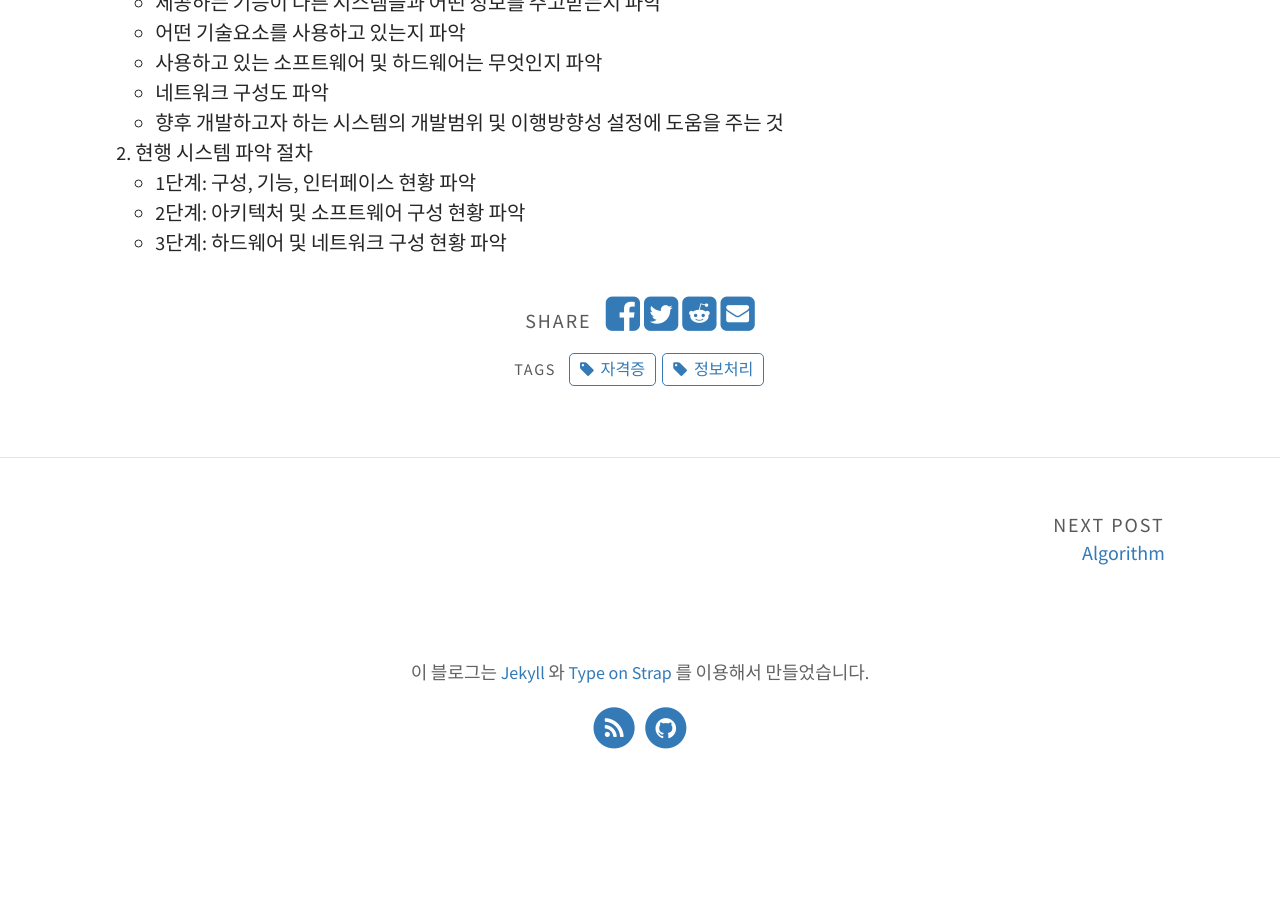
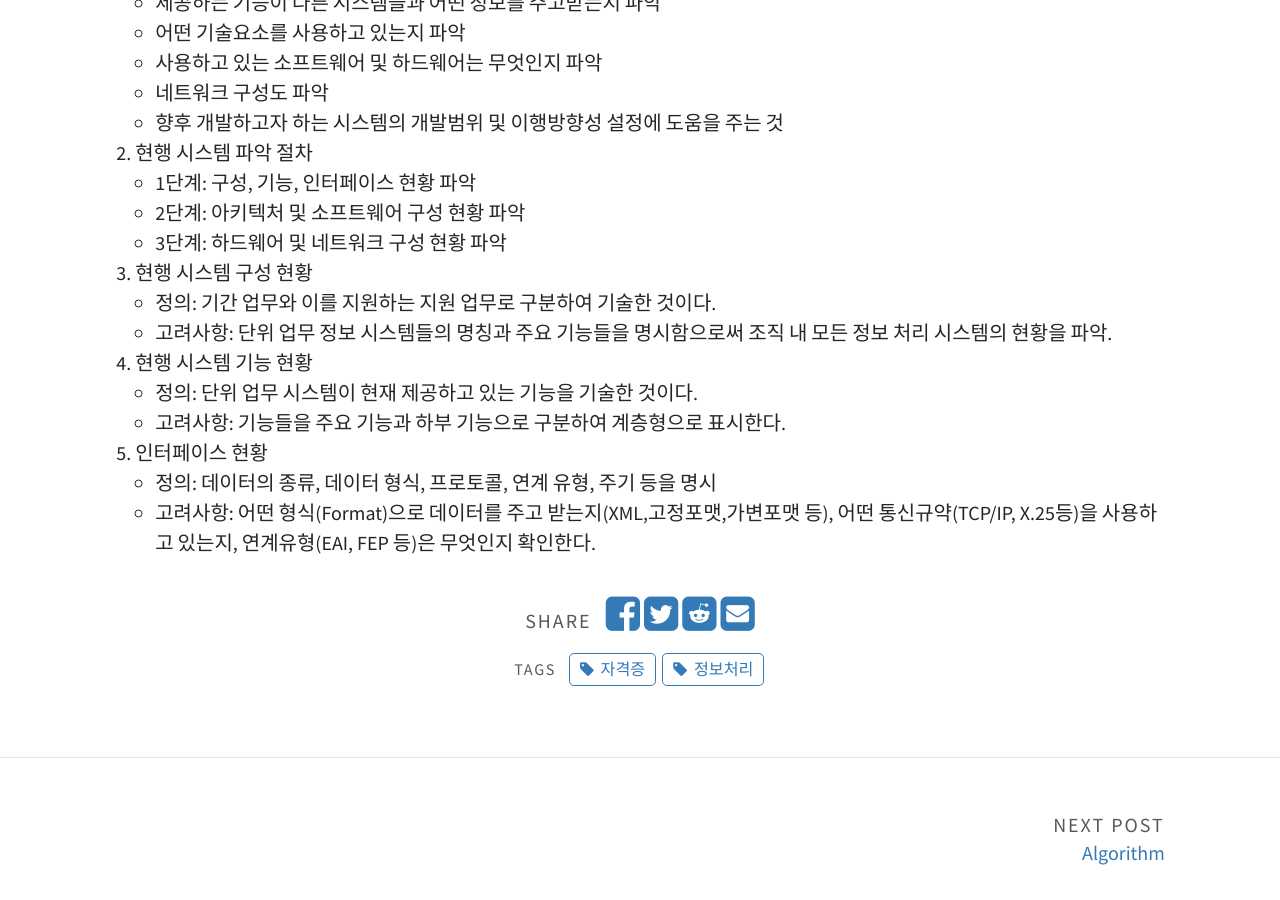
Before and after one commit to starsol89/starsol89.github.io, a Jekyll site: the page built from _posts/2020-04-01-IP.md, in a window 1280 px wide and 900 px high, scrolled down 691 px. Built offline with Jekyll 4.4.1, drawn with Linux system fonts in a browser that asks for light colours; before the commit the page ends 1482 px from its top, so only the background shows below that.

Commit message:
현행 시스템 구성, 기능, 인터페이스 정리

```diff
--- a/_posts/2020-04-01-IP.md
+++ b/_posts/2020-04-01-IP.md
@@ -24,6 +24,22 @@ tags: [정보처리, 자격증]
    - 향후 개발하고자 하는 시스템의 개발범위 및 이행방향성 설정에 도움을 주는 것
 
 2. 현행 시스템 파악 절차
+
    - 1단계: 구성, 기능, 인터페이스 현황 파악
    - 2단계: 아키텍처 및 소프트웨어 구성 현황 파악
    - 3단계: 하드웨어 및 네트워크 구성 현황 파악
+
+3. 현행 시스템 구성 현황
+
+   - 정의: 기간 업무와 이를 지원하는 지원 업무로 구분하여 기술한 것이다.
+   - 고려사항: 단위 업무 정보 시스템들의 명칭과 주요 기능들을 명시함으로써 조직 내 모든 정보 처리 시스템의 현황을 파악.
+
+4. 현행 시스템 기능 현황
+
+   - 정의: 단위 업무 시스템이 현재 제공하고 있는 기능을 기술한 것이다.
+   - 고려사항: 기능들을 주요 기능과 하부 기능으로 구분하여 계층형으로 표시한다.
+
+5. 인터페이스 현황
+
+   - 정의: 데이터의 종류, 데이터 형식, 프로토콜, 연계 유형, 주기 등을 명시
+   - 고려사항: 어떤 형식(Format)으로 데이터를 주고 받는지(XML,고정포맷,가변포맷 등), 어떤 통신규약(TCP/IP, X.25등)을 사용하고 있는지, 연계유형(EAI, FEP 등)은 무엇인지 확인한다.
```
